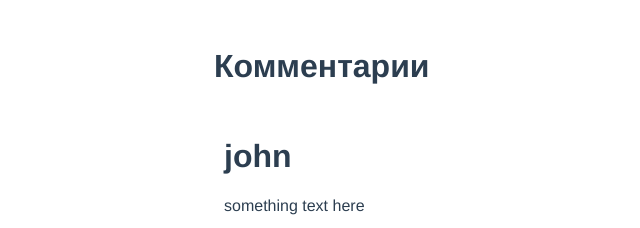
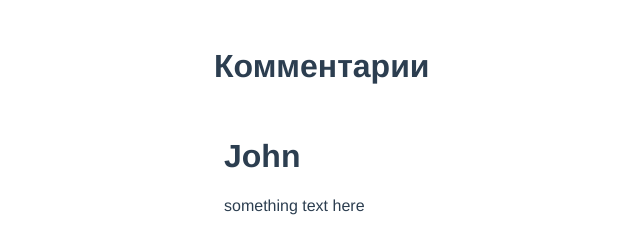
Before and after one commit to Lelouchwe/Innova-test, a Vue app: page / in a window 1280 px wide. Shown: the part 820-1048 px from the top of the page, without its empty margins (106-746 px from the left). Built offline with nearby package versions, Linux system fonts and the light colour scheme.

Commit message:
comments loading

```diff
--- a/src/comments.json
+++ b/src/comments.json
@@ -27,15 +27,93 @@
             "content": "something text here"
           }
         ]
-      },
-      {
+    },
+    {
         "id": 2,
         "name": "Wick",
         "content": "something text here"
-      },
-      {
+    },
+    {
         "id": 3,
         "name": "Geor",
         "content": "something text here"
-      }
+    },
+    {
+        "id": 1,
+        "name": "John",
+        "content": "something text here",
+        "child": [
+          {
+            "id": 12,
+            "name": "john",
+            "content": "something text here",
+            "child": [
+              {
+                "id": 12,
+                "name": "john",
+                "content": "something text here"
+              },
+              {
+                "id": 12,
+                "name": "john",
+                "content": "something text here"
+              }
+          ]
+          },
+          {
+            "id": 12,
+            "name": "john",
+            "content": "something text here"
+          }
+        ]
+    },
+    {
+        "id": 2,
+        "name": "Wick",
+        "content": "something text here"
+    },
+    {
+        "id": 3,
+        "name": "Geor",
+        "content": "something text here"
+    },
+    {
+        "id": 1,
+        "name": "John",
+        "content": "something text here",
+        "child": [
+          {
+            "id": 12,
+            "name": "john",
+            "content": "something text here",
+            "child": [
+              {
+                "id": 12,
+                "name": "john",
+                "content": "something text here"
+              },
+              {
+                "id": 12,
+                "name": "john",
+                "content": "something text here"
+              }
+          ]
+          },
+          {
+            "id": 12,
+            "name": "john",
+            "content": "something text here"
+          }
+        ]
+    },
+    {
+        "id": 2,
+        "name": "Wick",
+        "content": "something text here"
+    },
+    {
+        "id": 3,
+        "name": "Geor",
+        "content": "something text here"
+    }
 ]
--- a/src/components/comments.vue
+++ b/src/components/comments.vue
@@ -1,10 +1,10 @@
 <template>
   <div class="container">
         <commentsItem
-            v-for="(item, index) in comments" :key="index"
-            :item="item"
+            v-for="(item, index) in commentsToShow" :key="index"
+            :item="comments[index]"
         />
-        <div class="show-more">
+        <div v-if="commentsToShow < totalComments" class="show-more" @click="addToShow">
             Показать еще
         </div>
   </div>
@@ -18,54 +18,63 @@ export default {
   },
   data() {
     return {
-      comments: [
-        {
-          id: 1,
-          name: 'john',
-          content: 'something text here',
-          child: [
-            {
-              id: 12,
-              name: 'john',
-              content: 'something text here',
-              child: [
-                {
-                id: 12,
-                name: 'john',
-                content: 'something text here'
-                },
-                {
-                id: 13,
-                name: 'john',
-                content: 'something text here'
-                },
-            ]
-            },
-            {
-              id: 13,
-              name: 'john',
-              content: 'something text here'
-            },
-          ]
-        },
-        {
-          id: 2,
-          name: 'wick',
-          content: 'something text here'
-        },
-        {
-          id: 3,
-          name: 'ger',
-          content: 'something text here'
-        },
-      ],
+        commentsToShow: 3,
+        totalComments: 0,
+        comments: [],
+        // comments: [
+        //     {
+        //     id: 1,
+        //     name: 'john',
+        //     content: 'something text here',
+        //     child: [
+        //         {
+        //         id: 12,
+        //         name: 'john',
+        //         content: 'something text here',
+        //         child: [
+        //             {
+        //             id: 12,
+        //             name: 'john',
+        //             content: 'something text here'
+        //             },
+        //             {
+        //             id: 13,
+        //             name: 'john',
+        //             content: 'something text here'
+        //             },
+        //         ]
+        //         },
+        //         {
+        //         id: 13,
+        //         name: 'john',
+        //         content: 'something text here'
+        //         },
+        //     ]
+        //     },
+        //     {
+        //     id: 2,
+        //     name: 'wick',
+        //     content: 'something text here'
+        //     },
+        //     {
+        //     id: 3,
+        //     name: 'ger',
+        //     content: 'something text here'
+        //     },
+        // ],
     }
   },
+  computed: {
+  },
   methods: {
-
+      addToShow(){
+          this.commentsToShow += 3
+      }
   },
   mounted() {
-      console.log(commentsJson);
+      this.totalComments = commentsJson.length
+      this.comments = commentsJson
+    //   console.log(commentsJson);
   }
 
 }
```
